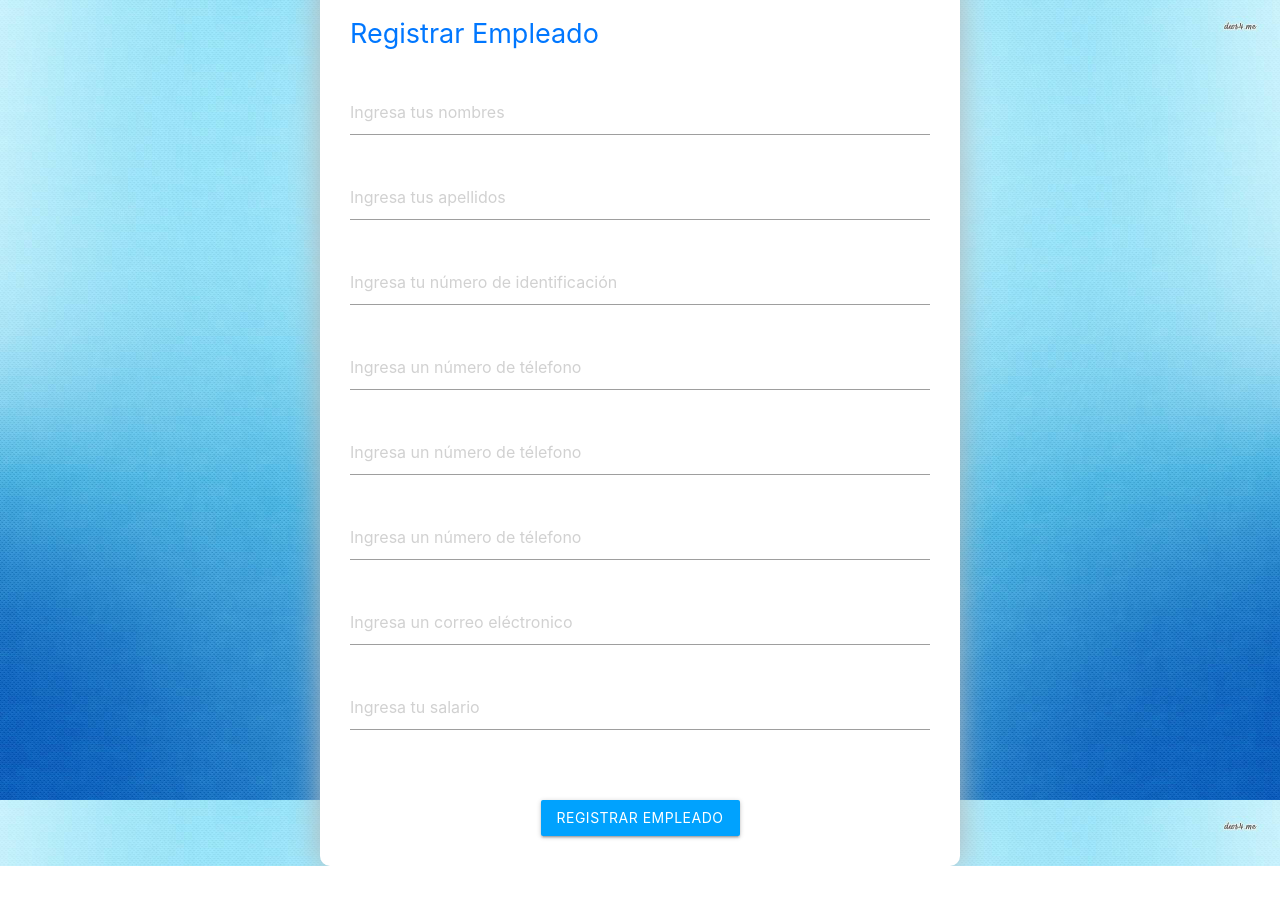
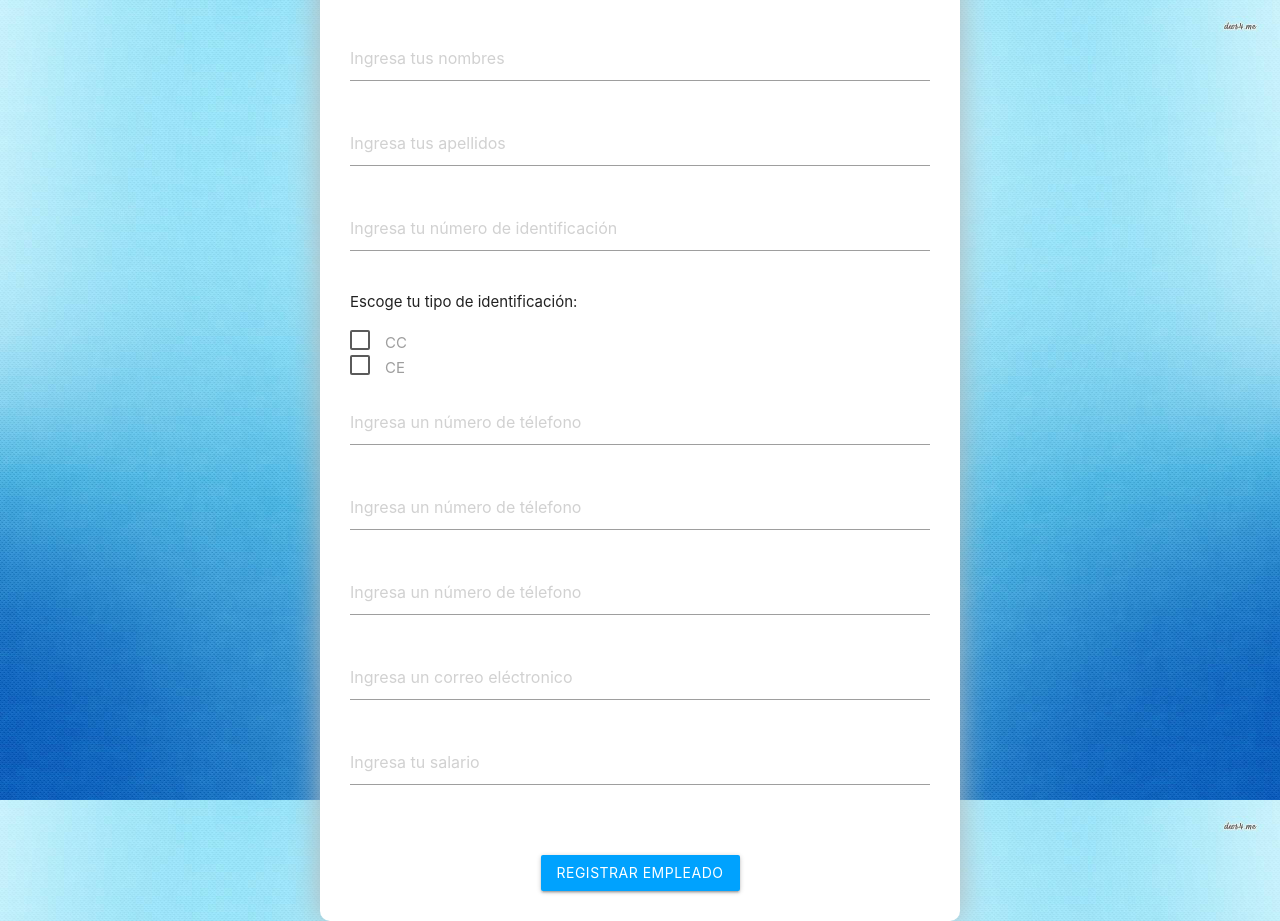
Before and after one commit to 6abrielMR/Employers-Web, a PHP site: page /AddEmployer.php in a window 1280 px wide. Before the commit the page ends 866 px from the top, so only its background shows below. Run offline with PHP 8.4, Linux system fonts and the light colour scheme.

Commit message:
Diseño basico hecho del formulario de nuevos empleados

```diff
--- a/AddEmployer.php
+++ b/AddEmployer.php
@@ -21,21 +21,40 @@
         <div class="main-nav-desktop"></div>
     </header>
     <main>
-        <div id="main-form">
+        <form id="main-form" action="AddEmployer.php">
+            <div id="main-form-content">
                 <h2>Registrar Empleado</h2>
 
                 <input class="fields" type="text" name="names" id="names" placeholder="Ingresa tus nombres">
                 <input class="fields" type="text" name="lastnames" id="lastnames" placeholder="Ingresa tus apellidos">
-            <input class="fields" type="text" name="number-id" id="number-id" placeholder="Ingresa tu número de identificación">
-            <input class="fields" type="text" name="number-one" id="number-one" placeholder="Ingresa un número de télefono">
-            <input class="fields" type="text" name="number-two" id="number-two" placeholder="Ingresa un número de télefono">
-            <input class="fields" type="text" name="number-three" id="number-three" placeholder="Ingresa un número de télefono">
+                <input class="fields" type="text" name="number-id" id="number-id"
+                    placeholder="Ingresa tu número de identificación">
+                <p id="title-type">Escoge tu tipo de identificación:</p>
+                <p>
+                    <label>
+                        <input type="checkbox" class="filled-in" value="CC" />
+                        <span>CC</span>
+                    </label>
+                </p>
+                <p>
+                    <label>
+                        <input type="checkbox" class="filled-in" value="CE" />
+                        <span>CE</span>
+                    </label>
+                </p>
+                <input class="fields" type="text" name="number-one" id="number-one"
+                    placeholder="Ingresa un número de télefono">
+                <input class="fields" type="text" name="number-two" id="number-two"
+                    placeholder="Ingresa un número de télefono">
+                <input class="fields" type="text" name="number-three" id="number-three"
+                    placeholder="Ingresa un número de télefono">
                 <input class="fields" type="text" name="email" id="email" placeholder="Ingresa un correo eléctronico">
                 <input class="fields" type="text" name="salary" id="salary" placeholder="Ingresa tu salario">
                 <div id="main-btns">
                     <input class="btn" type="submit" value="Registrar Empleado">
                 </div>
             </div>
+        </form>
     </main>
 </body>
 
--- a/css/employer_stl.css
+++ b/css/employer_stl.css
@@ -54,7 +54,12 @@ main {
     margin-top: -40px;
 }
 
-#main-form > .fields {
+#title-type {
+    margin-top: 20px;
+    margin-bottom: 16px;
+}
+
+#main-form-content > .fields {
     margin: 20px 0 20px 0;
 }
 
```
Lines whose indentation alone changed are shown as unchanged.
